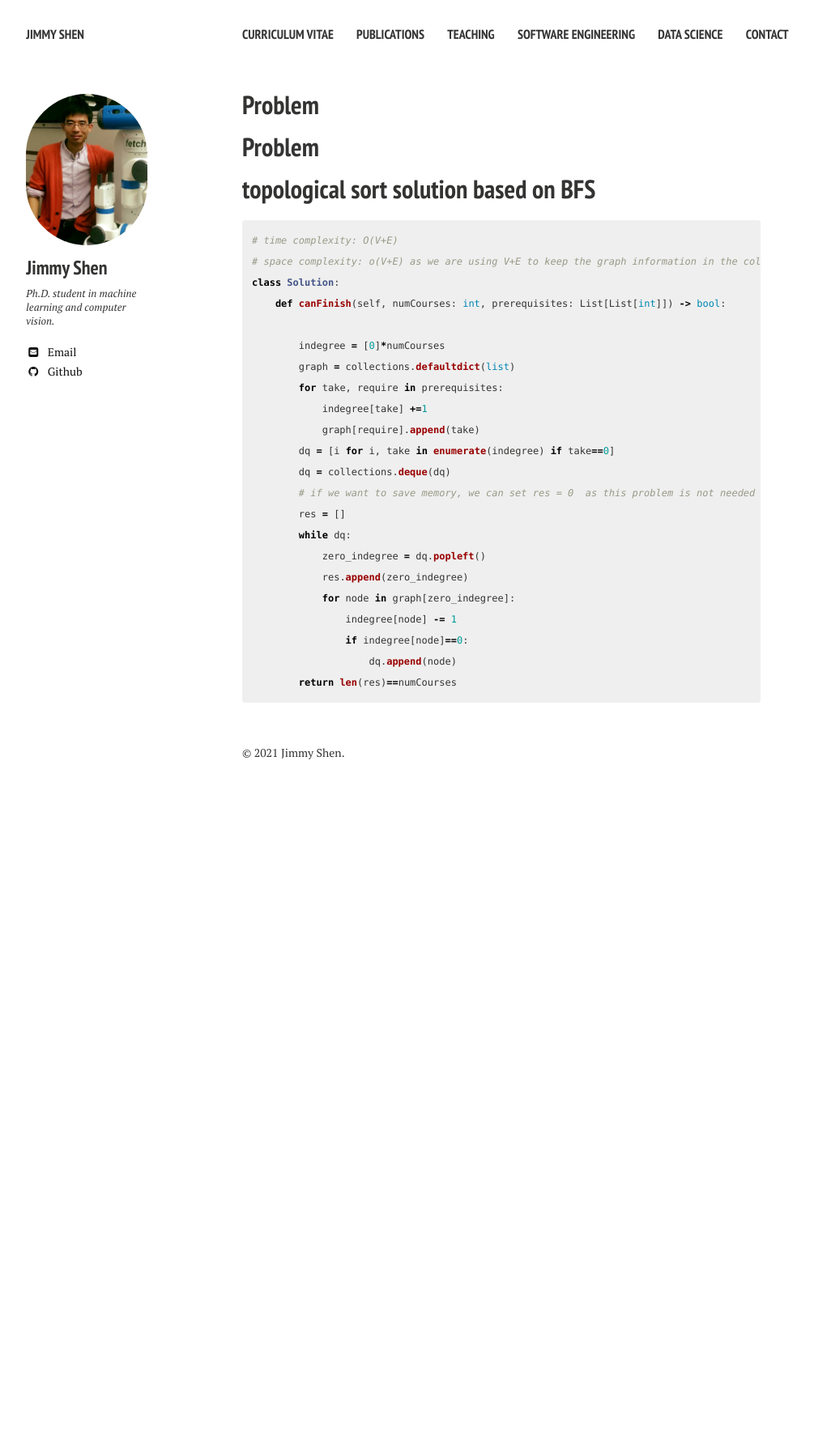
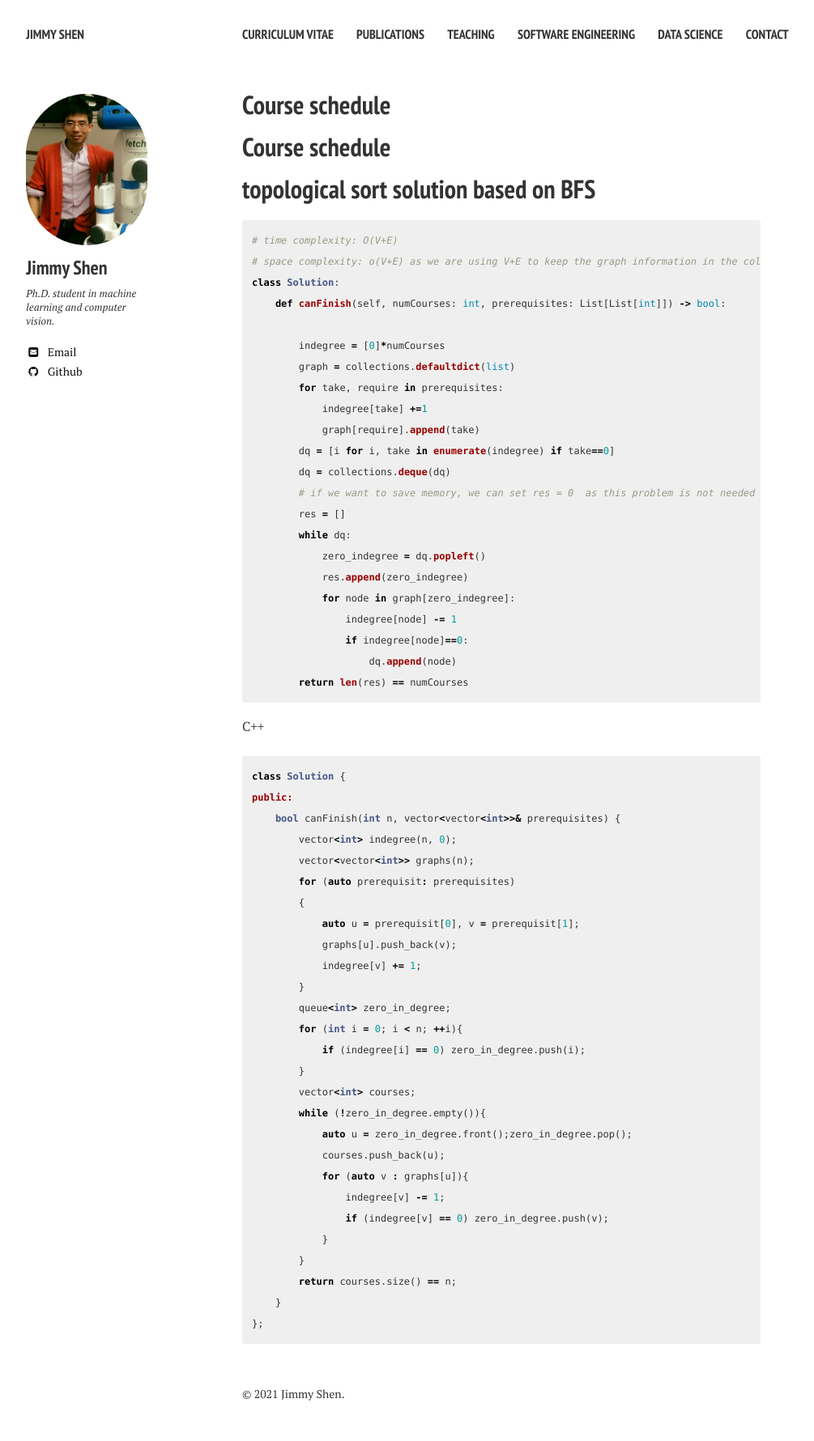
Before and after one commit to xiaokeshen/xiaokeshen.github.io, a Jekyll site: the page built from SoftwareEngineering/coding/graph/topological_sort/topological_sort.md, in a window 1280 px wide. Shown: the whole page at 81% size, without its empty margins (21-1026 px from the left). Built offline with Jekyll 4.4.1, drawn with Linux system fonts in a browser that asks for light colours; nearby versions of some CDN libraries; our own code applies the rules of GitHub Pages for plain Markdown files; before the commit the page ends 988 px from its top, so only the background shows below that.

````diff
--- a/SoftwareEngineering/coding/graph/topological_sort/topological_sort.md
+++ b/SoftwareEngineering/coding/graph/topological_sort/topological_sort.md
@@ -1,4 +1,4 @@
-# [Problem](https://leetcode.com/problems/course-schedule)
+# [Course schedule](https://leetcode.com/problems/course-schedule)
 # topological sort solution based on BFS
 ```python
 # time complexity: O(V+E)
@@ -22,5 +22,35 @@
                 indegree[node] -= 1
                 if indegree[node]==0:
                     dq.append(node)
-        return len(res)==numCourses
+        return len(res) == numCourses
 ```
+C++
+```cpp
+class Solution {
+public:
+    bool canFinish(int n, vector<vector<int>>& prerequisites) {
+        vector<int> indegree(n, 0);
+        vector<vector<int>> graphs(n);
+        for (auto prerequisit: prerequisites)
+        {
+            auto u = prerequisit[0], v = prerequisit[1];
+            graphs[u].push_back(v);
+            indegree[v] += 1;
+        }
+        queue<int> zero_in_degree;
+        for (int i = 0; i < n; ++i){
+            if (indegree[i] == 0) zero_in_degree.push(i);
+        }
+        vector<int> courses;
+        while (!zero_in_degree.empty()){
+            auto u = zero_in_degree.front();zero_in_degree.pop();
+            courses.push_back(u);
+            for (auto v : graphs[u]){
+                indegree[v] -= 1;
+                if (indegree[v] == 0) zero_in_degree.push(v);
+            }
+        }
+        return courses.size() == n;
+    }
+};
+```
````
Also changed, not shown: SoftwareEngineering/index.md (+1 -1 lines).
